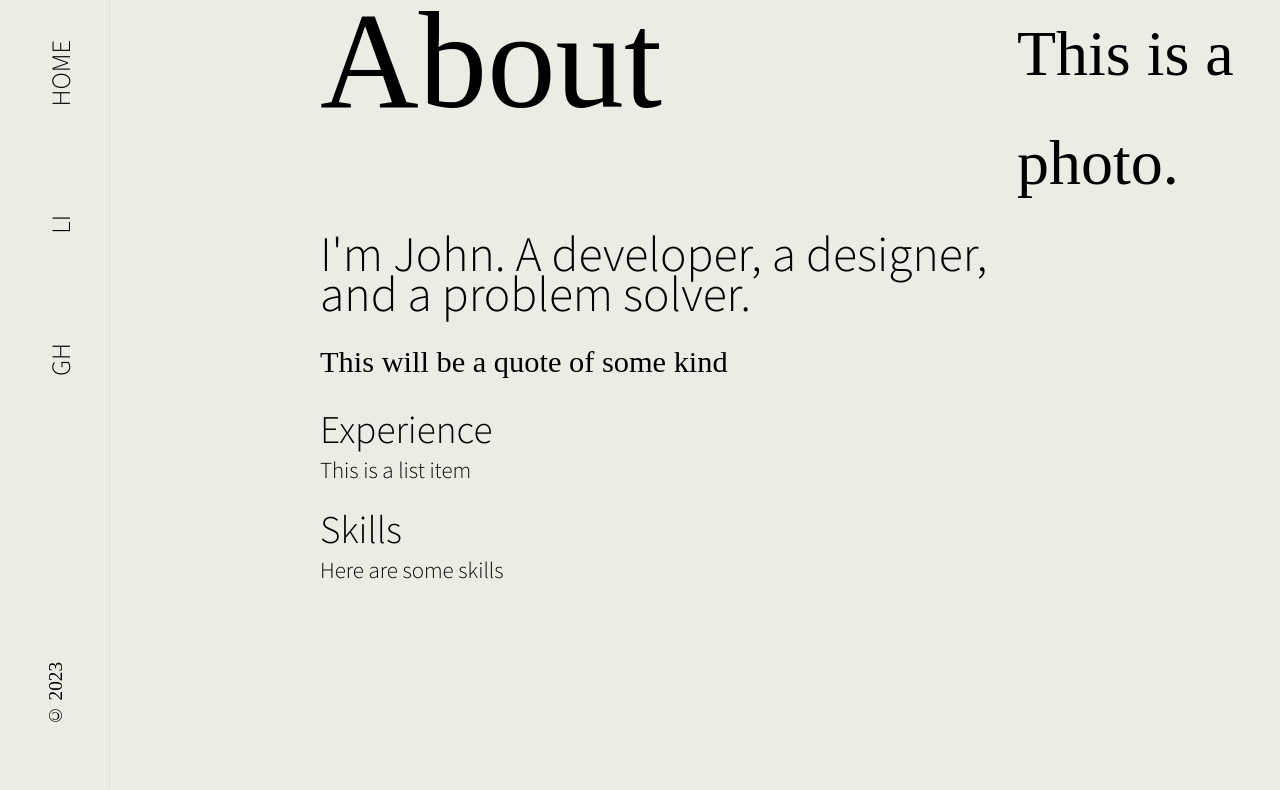
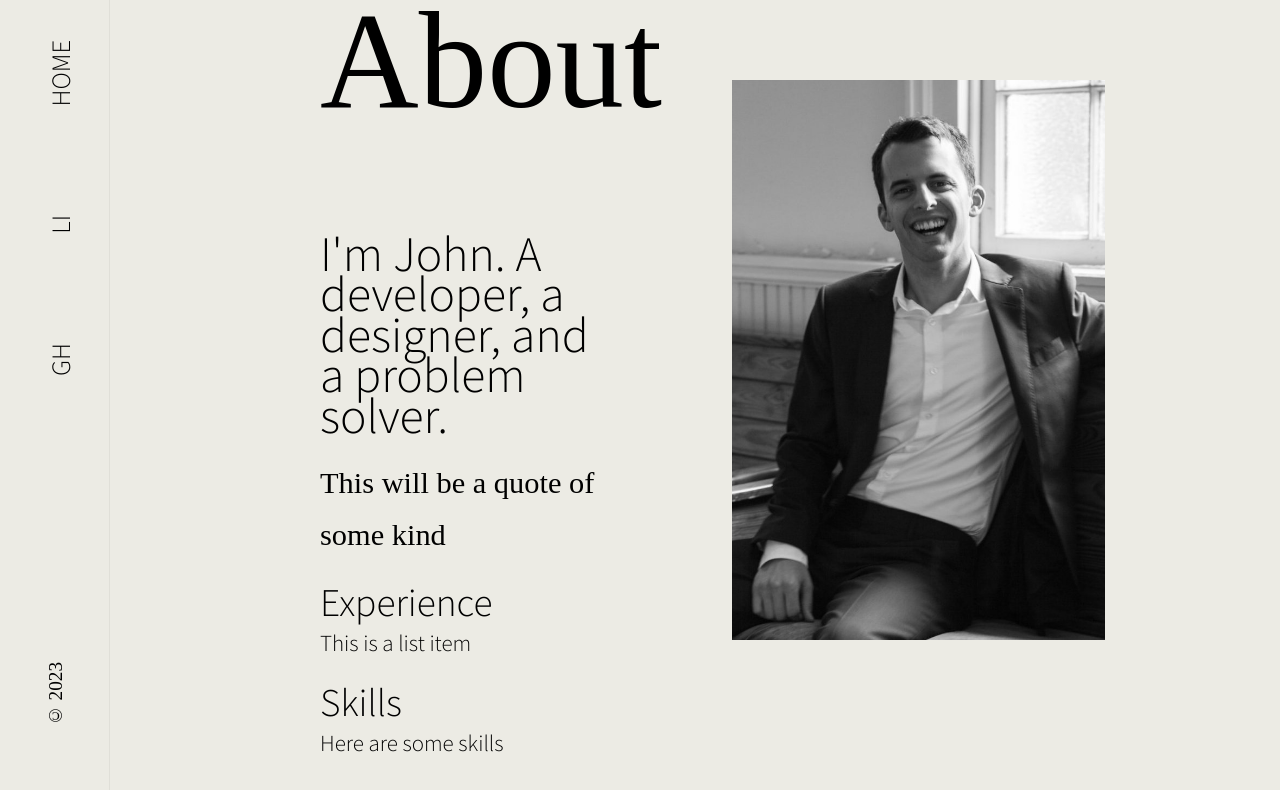
Before and after one commit to JohnBenton4/Portfolio2.0, a React (Create React App) app: page /about in a window 1280 px wide. Shown: the top 790 px of the page. Built offline with nearby package versions, Linux system fonts and the light colour scheme; a web font is replaced by a local one.

Commit message:
added about image

```diff
--- a/src/index.css
+++ b/src/index.css
@@ -261,6 +261,10 @@ a {
   font-family: "Italiana", serif;
 }
 
+.about-left {
+  max-width: 30%;
+}
+
 .hello {
   font-family: "Noto Sans KR", sans-serif;
   font-size: calc(0.8rem + 2vw);
@@ -274,7 +278,6 @@ a {
 
 .experience {
   font-family: "Noto Sans KR", sans-serif;
-
   font-size: calc(0.3rem + 2vw);
   padding-bottom: 3vh;
 }
@@ -294,3 +297,9 @@ a {
   font-size: calc(0.5rem + 1vw);
   padding-top: 1vh;
 }
+
+.about-right img{
+  height: 80vh;
+  padding-top: 10vh;
+  padding-left: 10vw;
+}
--- a/src/routes/About.jsx
+++ b/src/routes/About.jsx
@@ -1,5 +1,6 @@
 import React from "react";
 import Sidebar from "../components/sidebar/Sidebar";
+import profilePicSmall from "../assets/profilePicSmall.jpg";
 
 export default function About() {
   return (
@@ -31,7 +32,7 @@ export default function About() {
           </section>
         </section>
         <section className="about-right">
-          This is a photo.
+          <img src={profilePicSmall} alt="profilePicSmall" />
         </section>
       </div>
     </>
```
Also changed, not shown: src/assets/profilePicSmall.jpg (added).
